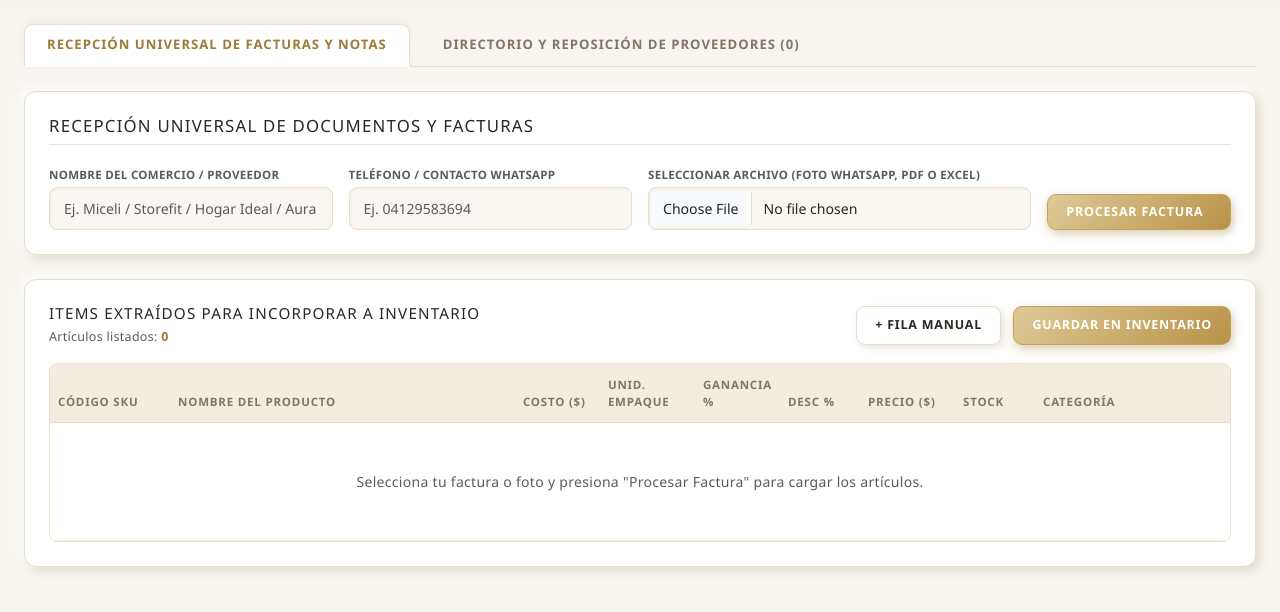
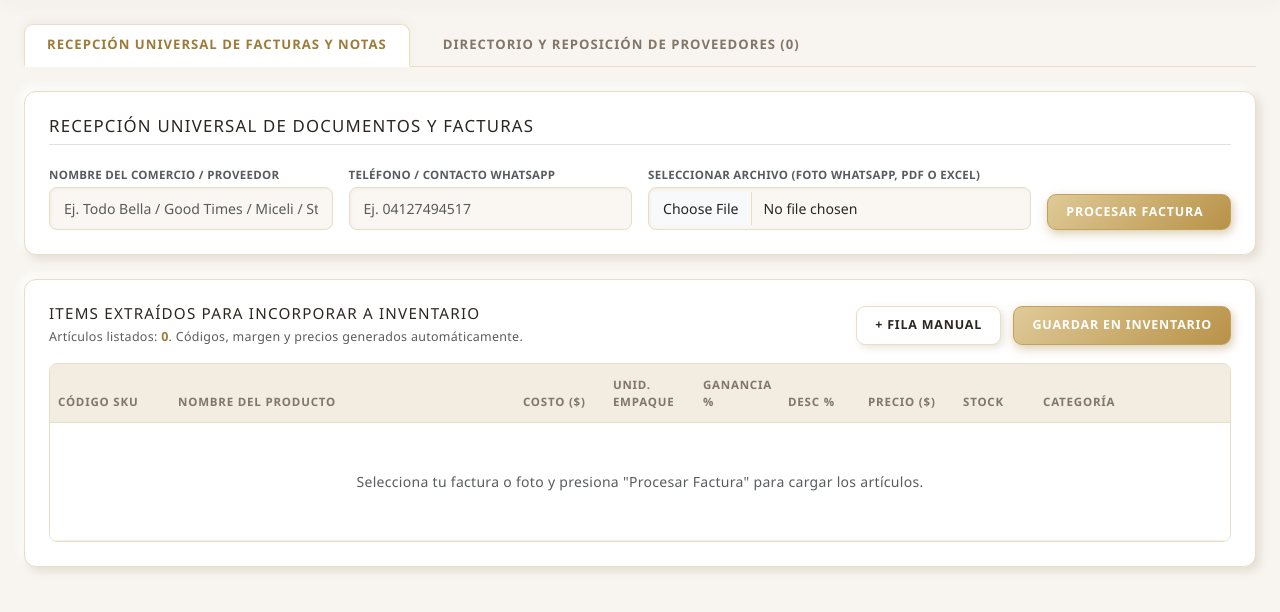
Before and after one commit to marialejandrav393-commits/ryd-tiendaoficial, a Flask app: page /proveedores in a window 1280 px wide. Shown: the part 76-688 px from the top of the page. Run offline with Flask 3, Linux system fonts and the light colour scheme; a user stored in the database is signed in; data that the repository does not hold is empty; some libraries are stand-ins or nearby versions.

Commit message:
Update proveedores.html

```diff
--- a/templates/proveedores.html
+++ b/templates/proveedores.html
@@ -228,7 +228,6 @@
 </header>
 
 <div class="container-fluid px-4 my-4">
-    <!-- Pestañas de Vista -->
     <div class="d-flex nav-tabs-luxury mb-4">
         <button type="button" id="tabBtnCarga" class="nav-tab-item active" onclick="cambiarPestana('carga')">
             Recepción Universal de Facturas y Notas
@@ -253,11 +252,11 @@
             <div class="row g-3 align-items-end">
                 <div class="col-md-3">
                     <label class="small text-muted fw-bold mb-1" style="font-size: 0.72rem; text-transform: uppercase;">Nombre del Comercio / Proveedor</label>
-                    <input type="text" id="nombreProveedor" class="form-control input-luxury" placeholder="Ej. Miceli / Storefit / Hogar Ideal / Aura">
+                    <input type="text" id="nombreProveedor" class="form-control input-luxury" placeholder="Ej. Todo Bella / Good Times / Miceli / Storefit">
                 </div>
                 <div class="col-md-3">
                     <label class="small text-muted fw-bold mb-1" style="font-size: 0.72rem; text-transform: uppercase;">Teléfono / Contacto WhatsApp</label>
-                    <input type="text" id="telefonoProveedor" class="form-control input-luxury" placeholder="Ej. 04129583694">
+                    <input type="text" id="telefonoProveedor" class="form-control input-luxury" placeholder="Ej. 04127494517">
                 </div>
                 <div class="col-md-4">
                     <label class="small text-muted fw-bold mb-1" style="font-size: 0.72rem; text-transform: uppercase;">Seleccionar Archivo (Foto WhatsApp, PDF o Excel)</label>
@@ -283,7 +282,7 @@
                         Items Extraídos para Incorporar a Inventario
                     </h6>
                     <small class="text-muted" style="font-size: 0.78rem;">
-                        Artículos listados: <strong id="contadorItems" style="color: var(--ryd-gold-dark);">0</strong>
+                        Artículos listados: <strong id="contadorItems" style="color: var(--ryd-gold-dark);">0</strong>. Códigos, margen y precios generados automáticamente.
                     </small>
                 </div>
                 <div>
@@ -298,8 +297,8 @@
                         <tr>
                             <th style="width: 120px;">Código SKU</th>
                             <th>Nombre del Producto</th>
-                            <th style="width: 85px;" title="Costo unitario individual">Costo ($)</th>
-                            <th style="width: 95px;" title="Unidades que vienen en el empaque">Unid. Empaque</th>
+                            <th style="width: 90px;" title="Costo unitario individual">Costo ($)</th>
+                            <th style="width: 90px;" title="Unidades que vienen en el empaque">Unid. Empaque</th>
                             <th style="width: 80px;">Ganancia %</th>
                             <th style="width: 80px;">Desc %</th>
                             <th style="width: 95px;">Precio ($)</th>
@@ -318,7 +317,7 @@
         </div>
     </div>
 
-    <!-- PESTAÑA 2: DIRECTORIO AUTOMÁTICO DE PROVEEDORES -->
+    <!-- PESTAÑA 2: DIRECTORIO DE PROVEEDORES -->
     <div id="seccionDirectorio" style="display: none;">
         <div class="panel-luxury">
             <div class="d-flex flex-wrap justify-content-between align-items-center mb-3 gap-2 border-bottom pb-2">
@@ -422,7 +421,7 @@ function normalizarCategoria(catTexto) {
     if (c.includes("uña") || c.includes("nail") || c.includes("esmalte")) return "Uñas";
     if (c.includes("aparato") || c.includes("maquin") || c.includes("olla")) return "Aparatología";
     if (c.includes("desechab") || c.includes("guante") || c.includes("gorro") || c.includes("hisopo")) return "Desechables";
-    if (c.includes("cabel") || c.includes("capilar") || c.includes("shampoo") || c.includes("alisado") || c.includes("blower")) return "Cabello";
+    if (c.includes("cabel") || c.includes("capilar") || c.includes("shampoo") || c.includes("alisado") || c.includes("blower") || c.includes("laminado") || c.includes("acondicionador") || c.includes("keratina")) return "Cabello";
     if (c.includes("intim") || c.includes("jabon")) return "Íntimo";
     if (c.includes("insumo") || c.includes("atomizador") || c.includes("organizador")) return "Insumos";
     return "General";
@@ -452,7 +451,7 @@ function recalcularFila(input) {
     let costoBase = parseFloat(fila.querySelector('.col-costo-base').value) || 0;
     const empaque = parseInt(fila.querySelector('.col-empaque').value) || 1;
     const cantComprada = parseInt(fila.querySelector('.col-cant-comprada').value) || 1;
-    const ganancia = parseFloat(fila.querySelector('.col-ganancia').value) || 0;
+    const ganancia = parseFloat(fila.querySelector('.col-ganancia').value) || 30;
     const descuento = parseFloat(fila.querySelector('.col-descuento').value) || 0;
 
     if (input.classList.contains('col-costo')) {
@@ -471,6 +470,7 @@ function recalcularFila(input) {
     fila.querySelector('.col-stock').value = cantComprada * empaque;
 }
 
+// Generación automática: calcula precio con margen del 30% y SKU correlativo
 function agregarFilaManual(codigo = '', nombre = '', costoUnitario = 0, empaque = 1, cantComprada = 1, categoria = 'General', precioSugerido = 0) {
     const tbody = document.getElementById('cuerpoFactura');
     if (tbody.children.length === 1 && tbody.children[0].children.length === 1) {
@@ -587,11 +587,11 @@ function procesarRespuestaFactura(data, labelOrigen) {
         tbody.innerHTML = '';
         data.items.forEach(it => {
             agregarFilaManual(
-                it.codigo,
+                it.codigo || '',
                 it.nombre,
                 it.costo,
                 it.unidades_empaque || 1,
-                it.cant_comprada || 1,
+                it.cant_comprada || it.stock || 1,
                 it.categoria
             );
         });
```
